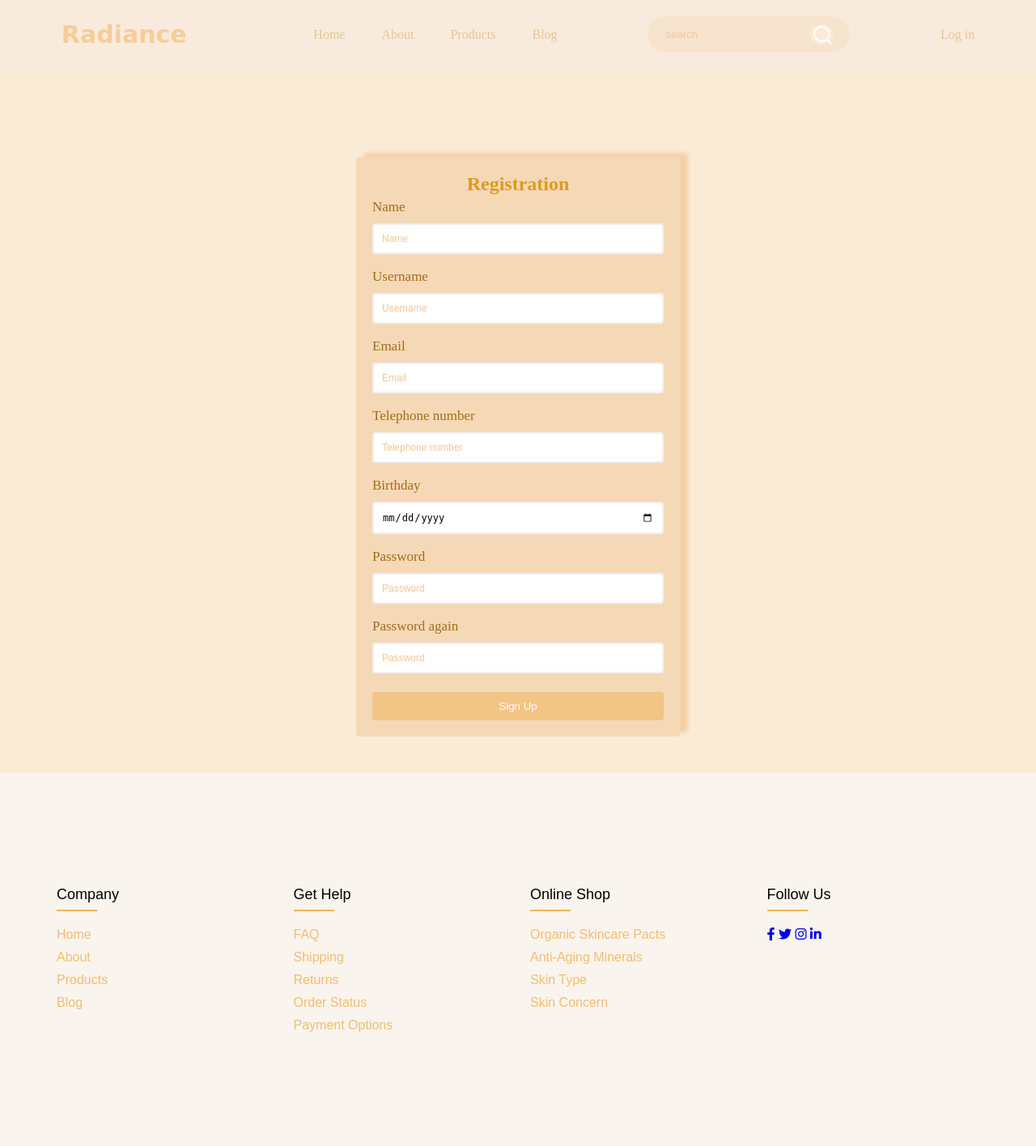
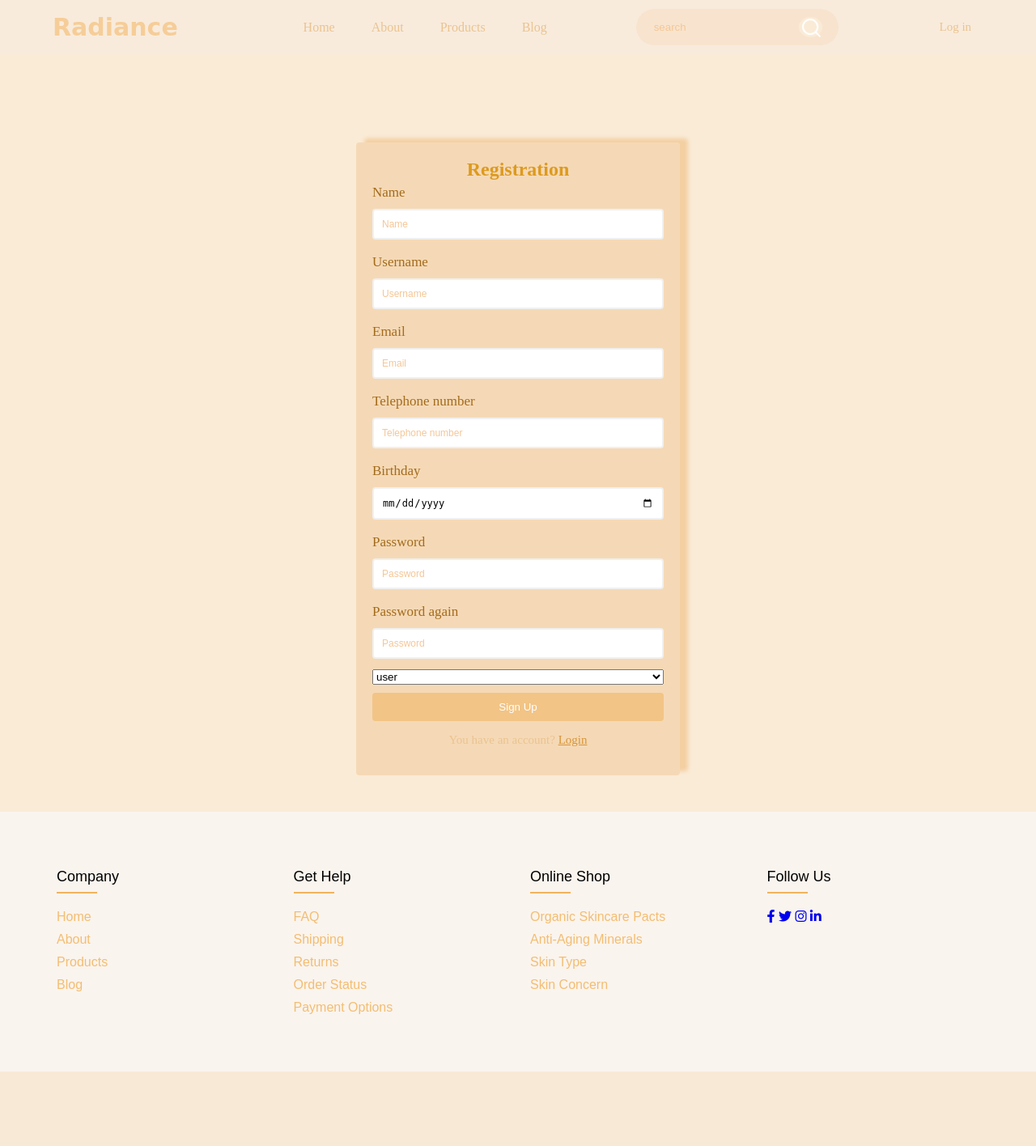
Before and after one commit to Syartaa/Projekti-Web, a PHP site: page /register.php in a window 1280 px wide. Shown: the whole page at 81% size. After the commit the page ends 1324 px from the top, so only its background shows below. Run offline with PHP 8.4, Linux system fonts and the light colour scheme; some web fonts are replaced.

Commit message:
lidhjen e register formes me databaze

```diff
--- a/register.php
+++ b/register.php
@@ -1,3 +1,39 @@
+
+<?php
+
+
+ require_once 'config.php';
+
+if(isset($_POST['submit'])){
+    $name=$_POST['name'];
+    $username=$_POST['username'];
+    $email=$_POST['email'];
+    $number=$_POST['number'];
+    $birthday=$_POST['data'];
+    $password=$_POST['password'];
+    $confirm_password=$_POST['password2'];
+    $user_type=$_POST['user_type'];
+   $select ="SELECT * FROM register WHERE email = '$email' && password='$password'";
+   $result=mysqli_query($conn,$select);
+   if(mysqli_num_rows($result) > 0){
+    $error[]='user already exist!';
+
+   }else{
+    if($password != $confirm_password){
+        $error[]='The passwords doesnt match!';
+    }else{
+        $insert ="INSERT INTO register(name,username,email,number,birthday,password,confirm_password,user_type)
+        VALUES ('$name','$username','$email','$number','$birthday','$password','$confirm_password','$user_type')";
+        mysqli_query($conn,$insert);
+
+        header('location:login.php');
+    }
+   }
+};
+
+?>
+
+
 <!DOCTYPE html>
 <html lang="en">
 
@@ -11,19 +47,44 @@
     <link rel="preconnect" href="https://fonts.gstatic.com" crossorigin>
     <link href="https://fonts.googleapis.com/css2?family=Moon+Dance&display=swap" rel="stylesheet">
     <title>Document</title>
+    <style>
+        .login{
+            padding:15px;
+            font-size:15px;
+            color:orange;
+            text-align: center;
+        }.loginbtn{
+            color: #d89538;
+            list-style: none;
+}
+.error-msg{
+    margin:10px 0px;
+    display:block;
+    background:crimson;
+    color: #fff;
+    border-radius:5px;
+    font-size:20px;
+}
+    </style>
 </head>
 
 <body>
 
     <div class="wrapper">
-        <header class="header">
+
         <?php include './include/navbar.php' ?>
-        </header>
+
 
         <main>
             <div class="container">
-                <form id="form" action="/">
+                <form id="form" method="POST">
+
                     <h1>Registration</h1>
+                    <?php if(isset($error)){
+                foreach($error as $error){
+                    echo '<span class="error-msg">'.$error.'</span>';
+                }
+            }  ?>
                     <div class="input-control">
                         <label for="name">Name</label>
                         <input id="name" name="name" type="text" placeholder="Name">
@@ -59,16 +120,21 @@
                         <input id="password2"name="password2" type="password" placeholder="Password">
                         <div class="error"></div>
                     </div>
-                    <button type="submit">Sign Up</button>
+                    <div class="input-control">
+                        <select name="user_type" class="user_type">
+                            <option value="user">user</option>
+                            <option value="admin">admin</option>
+                        </select>
+                    </div>
+                    <button type="submit" name="submit">Sign Up</button>
+                    <p class="login" > You have an account? <a href="./login.php" class="loginbtn">Login</a> </p>
                 </form>
             </div>
         </main>
 
 
-        <footer class="footer">
+
         <?php include './include/footer.php' ?>
-
-        </footer>
     </div>
 
     <script src="./JavaScript/signup.js"></script>
```
